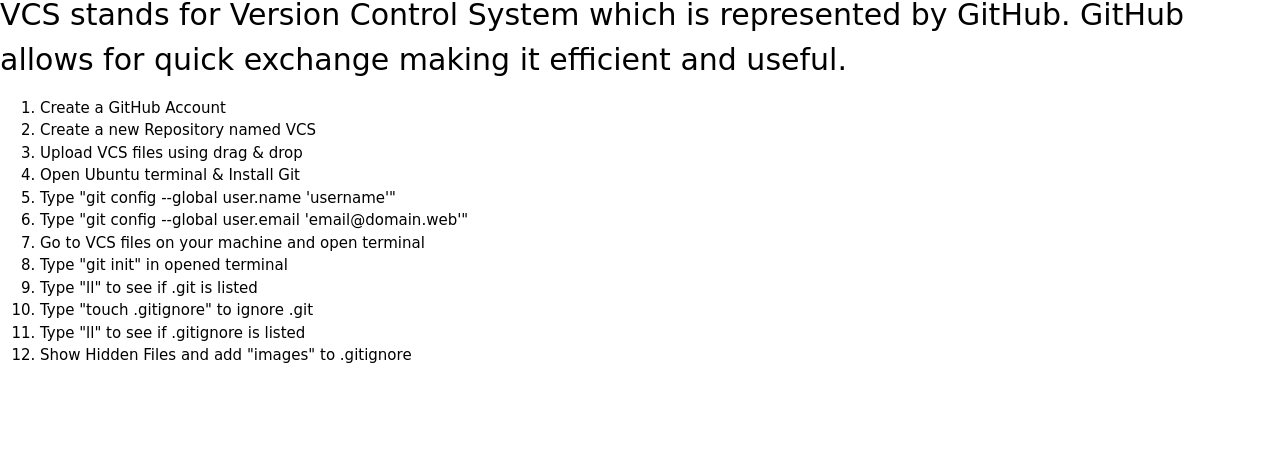
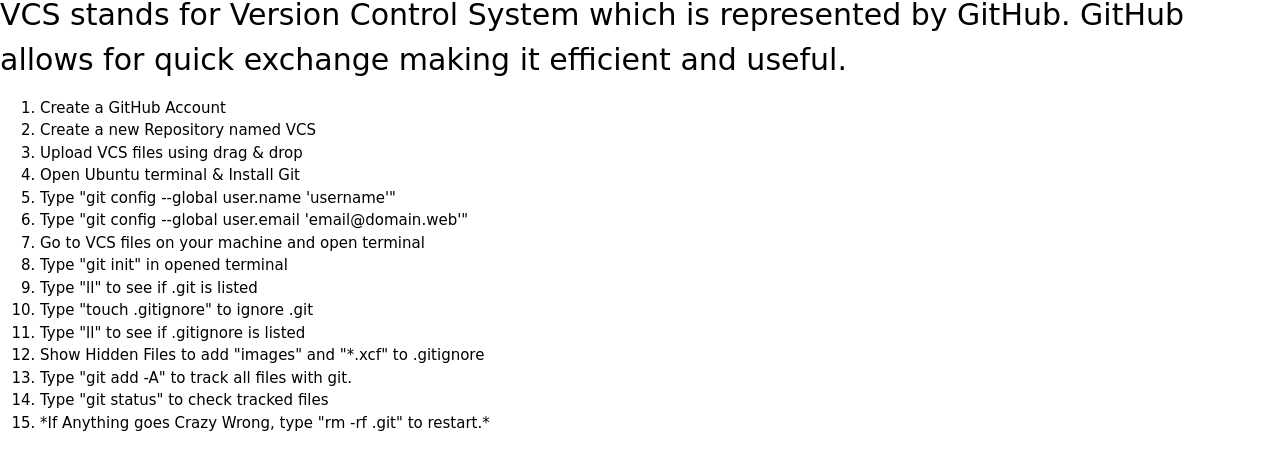
Before and after one commit to ethanmmay/a1vcs, a plain HTML site: page index.html in a window 1280 px wide. Shown: the part 263-732 px from the top of the page. Drawn offline with nearby package versions, Linux system fonts and the light colour scheme; a web font is replaced by a local one.

Commit message:
Initial Commit

```diff
--- a/css/vcs.css
+++ b/css/vcs.css
@@ -12,9 +12,9 @@ h1, h2, h3 {
 
 #githublogo {
     border: 1px solid black;
-    top: -10px;
 }
 
-#guidelist {
-    size: 2.0em;
+li {
+    size: 20px;
+    font-family: 'Macondo Swash Caps', cursive;
 }
--- a/index.html
+++ b/index.html
@@ -20,7 +20,7 @@
         <h2 class="gfont">VCS stands for Version Control System which is represented by GitHub. GitHub allows for quick exchange making it efficient and useful.</h2>
     </div>
     <div id="guide">
-        <ol class="gfont" id="guidelist">
+        <ol class="gfont">
             <li>Create a GitHub Account</li>
             <li>Create a new Repository named VCS</li>
             <li>Upload VCS files using drag & drop</li>
@@ -32,7 +32,10 @@
             <li>Type "ll" to see if .git is listed</li>
             <li>Type "touch .gitignore" to ignore .git</li>
             <li>Type "ll" to see if .gitignore is listed</li>
-            <li>Show Hidden Files and add "images" to .gitignore</li>
+            <li>Show Hidden Files to add "images" and "*.xcf" to .gitignore</li>
+            <li>Type "git add -A" to track all files with git.</li>
+            <li>Type "git status" to check tracked files</li>
+            <li>*If Anything goes Crazy Wrong, type "rm -rf .git" to restart.*</li>
         </ol>
     </div>
   </body>
```
